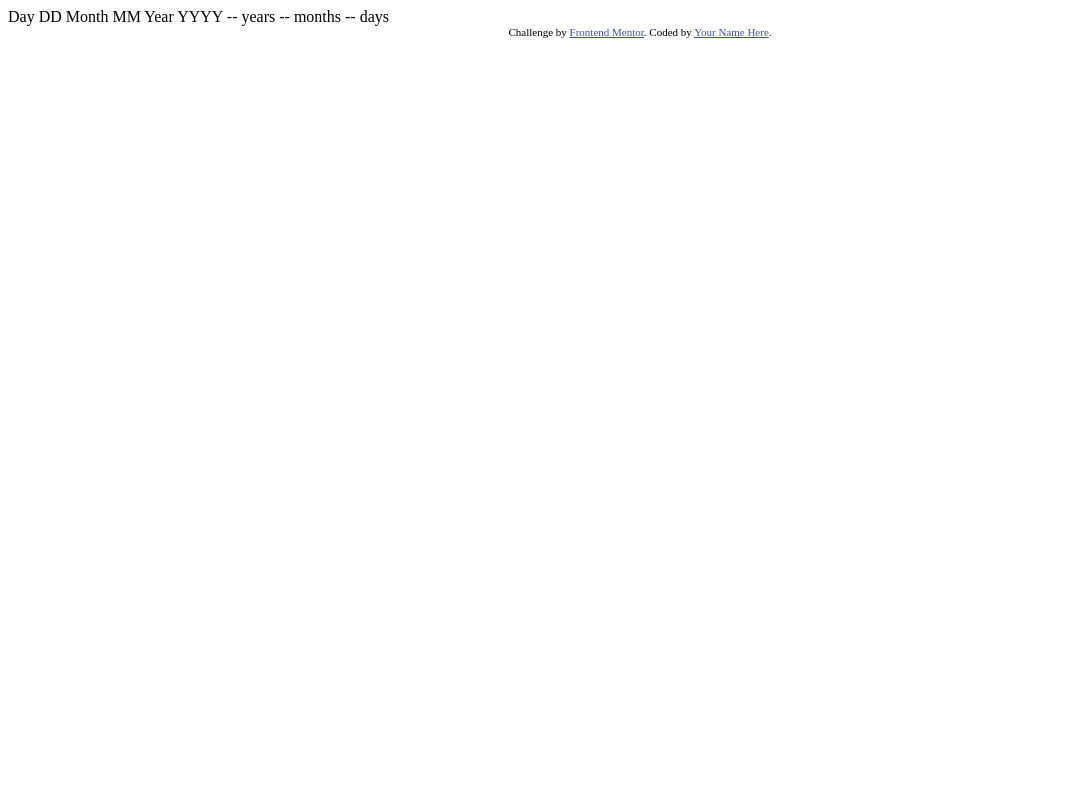
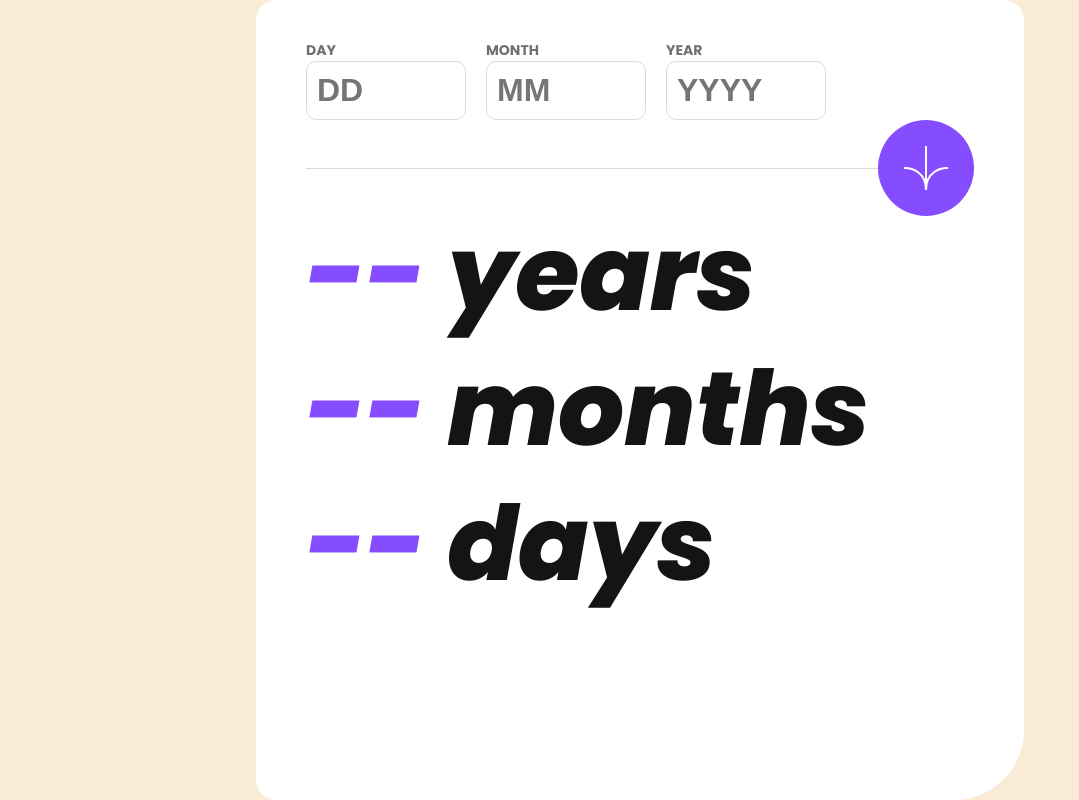
Before and after one commit to Shahbaaz92/age-calculator-app-main, a plain HTML site: page index.html in a window 1280 px wide. Shown: the whole page, without its empty margins (0-1079 px from the left). Drawn offline with Linux system fonts and the light colour scheme.

Commit message:
update css html

```diff
--- a/index.html
+++ b/index.html
@@ -1,37 +1,85 @@
 <!DOCTYPE html>
 <html lang="en">
-<head>
-  <meta charset="UTF-8">
-  <meta name="viewport" content="width=device-width, initial-scale=1.0"> <!-- displays site properly based on user's device -->
+  <head>
+    <meta charset="UTF-8" />
+    <meta name="viewport" content="width=device-width, initial-scale=1.0" />
+    <!-- displays site properly based on user's device -->
 
-  <link rel="icon" type="image/png" sizes="32x32" href="./assets/images/favicon-32x32.png">
+    <link
+      rel="icon"
+      type="image/png"
+      sizes="32x32"
+      href="./assets//images/Shahbaaz Athhar.ico"
+    />
 
-  <title>Frontend Mentor | Age calculator app</title>
+    <title>Age calculator app</title>
+    <link rel="stylesheet" href="style.css" />
+  </head>
+  <body>
+    <main class="main-container" id="'main-container">
+      <form action="post">
+        <label for="day"
+          >DAY
+          <input
+            type="text"
+            pattern="\d*"
+            maxlength="2"
+            name="day"
+            id="day"
+            placeholder="DD"
+            min="1"
+            max="31"
+            maxlength="2"
+          />
+          <span class="error-text" id="error-day"></span>
+        </label>
 
-  <!-- Feel free to remove these styles or customise in your own stylesheet 👍 -->
-  <style>
-    .attribution { font-size: 11px; text-align: center; }
-    .attribution a { color: hsl(228, 45%, 44%); }
-  </style>
-</head>
-<body>
+        <label for="month"
+          >MONTH
+          <input
+            type="text"
+            pattern="\d*"
+            maxlength="2"
+            name="month"
+            id="month"
+            placeholder="MM"
+            min="1"
+            max="12"
+          />
+          <span class="error-text" id="error-month"></span>
+        </label>
 
-  Day
-  DD
+        <label for="year"
+          >YEAR
+          <input
+            type="text"
+            pattern="\d*"
+            maxlength="4"
+            name="year"
+            id="year"
+            placeholder="YYYY"
+            min="1"
+            max="9999"
+          />
+          <span class="error-text" id="error-year"></span>
+        </label>
+      </form>
+      <section class="line-arrow">
+        <hr />
+        <img
+          src="./assets/images/icon-arrow.svg"
+          alt="down arrow"
+          class="arrow"
+          id="arrow"
+        />
+      </section>
+      <section class="age">
+        <p id="years"><span>--</span> years</p>
+        <p id="months"><span>--</span> months</p>
+        <p id="days"><span>--</span> days</p>
+      </section>
+    </main>
 
-  Month
-  MM
-
-  Year
-  YYYY
-
-  -- years
-  -- months
-  -- days
-
-  <div class="attribution">
-    Challenge by <a href="https://www.frontendmentor.io?ref=challenge" target="_blank">Frontend Mentor</a>.
-    Coded by <a href="#">Your Name Here</a>.
-  </div>
-</body>
+    <script type="module" src="script.js"></script>
+  </body>
 </html>
--- /dev/null
+++ b/style.css
@@ -0,0 +1,85 @@
+@import url("https://fonts.googleapis.com/css2?family=Poppins:ital,wght@0,400;0,700;1,400;1,800&display=swap");
+
+* {
+  margin: 0;
+  box-sizing: border-box;
+}
+body {
+  background-color: antiquewhite;
+  width: 100vw;
+  height: 100vh;
+  display: flex;
+  justify-content: center;
+  align-items: center;
+  font-family: "Poppins", sans-serif;
+}
+main {
+  background-color: #fff;
+  width: 60%;
+  height: 100vh;
+  display: flex;
+  flex-direction: column;
+  border-radius: 20px 20px 70px 20px;
+  padding: 40px 50px;
+}
+form {
+  display: flex;
+  gap: 20px;
+}
+label {
+  display: flex;
+  flex-direction: column;
+  color: #716f6f;
+  font-size: 14px;
+  font-weight: 700;
+}
+label span {
+  font-size: 14;
+  font-weight: 400;
+  font-style: italic;
+}
+input {
+  width: 160px;
+  padding: 10px;
+  font-size: 32px;
+  font-weight: 700;
+  border: 1px solid #dbdbdb;
+  border-radius: 10px;
+}
+.line-arrow {
+  display: flex;
+  align-items: center;
+}
+hr {
+  display: inline-block;
+  width: 90%;
+  border: 0;
+  border-top: 1px solid #dbdbdb;
+}
+.arrow {
+  background-color: #854dff;
+  display: inline-block;
+  border-radius: 50%;
+  width: 96px;
+  height: 96px;
+  padding: 25px;
+}
+.age {
+}
+.age p {
+  font-size: 104px;
+  font-weight: 800;
+  font-style: italic;
+  margin-top: -20px;
+  color: #141414;
+}
+.age p span {
+  color: #854dff;
+}
+
+.error-text {
+  color: #ff5757;
+}
+.error-border {
+  border: 1px solid #ff5757;
+}
```
Also changed, not shown: assets/images/Shahbaaz Athhar.ico (added), assets/images/favicon-32x32.png (deleted), script.js (added).
